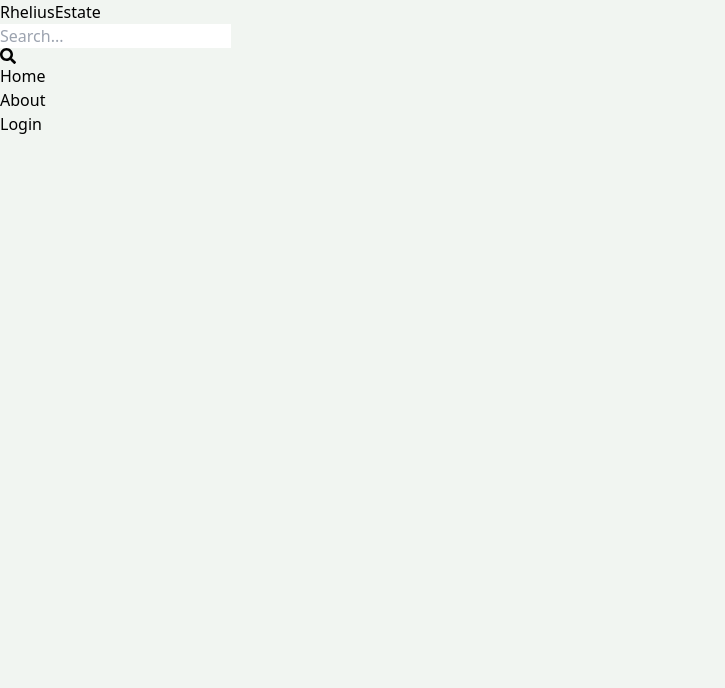
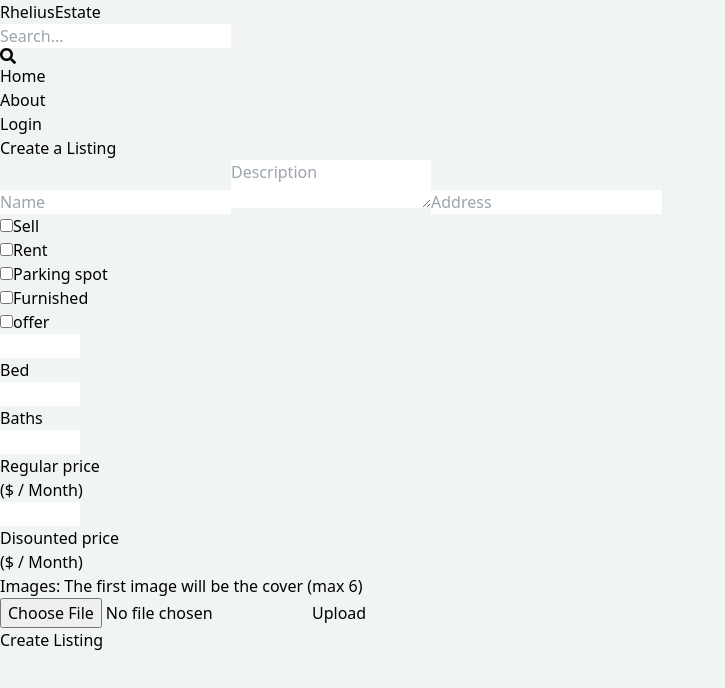
Before and after one commit to petprog/rhelius-estate, a React (Vite) app in the folder client/: page /create-listing in a window 1280 px wide. Shown: the top 688 px of the page, without its empty margins (0-725 px from the left). Built offline with nearby package versions, Linux system fonts and the light colour scheme; no server answers.

Commit message:
complete create listing page UI

```diff
--- a/client/src/App.jsx
+++ b/client/src/App.jsx
@@ -1,5 +1,13 @@
 import { BrowserRouter, Routes, Route } from "react-router-dom";
-import { Home, About, Login, Logout, Profile, SignUp } from "./pages";
+import {
+  Home,
+  About,
+  Login,
+  Logout,
+  Profile,
+  SignUp,
+  CreateListing,
+} from "./pages";
 import { Header, PrivateRoute } from "./components";
 
 export default function App() {
@@ -15,6 +23,7 @@ export default function App() {
         <Route element={<PrivateRoute />}>
           <Route path="/profile" element={<Profile />} />
         </Route>
+        <Route path="/create-listing" element={<CreateListing />} />
       </Routes>
     </BrowserRouter>
   );
--- /dev/null
+++ b/client/src/pages/CreateListing.jsx
@@ -0,0 +1,153 @@
+import { useState } from "react";
+
+export default function CreateListing() {
+  const [formData, setFormData] = useState({});
+  const [loading, setLoading] = useState(false);
+
+  const handleChange = (e) => {
+    setFormData({
+      ...formData,
+      [e.target.id]: e.target.value,
+    });
+  };
+  return (
+    <main className="p-3 mx-auto max-w-4xl">
+      <h1 className="text-3xl font-semibold text-center mt-4 mb-7">
+        Create a Listing
+      </h1>
+      <form className="flex flex-col sm:flex-row gap-7">
+        <div className="flex flex-col gap-4 sm:flex-1">
+          <input
+            type="text"
+            id="name"
+            placeholder="Name"
+            maxLength="62"
+            minLength="10"
+            className="border p-3 rounded-lg w-full  border-gray-300 outline-none focus:border-slate-700  focus:border-x-2 focus:border-y-2 "
+            onChange={handleChange}
+            required
+          />
+          <textarea
+            type="text"
+            id="description"
+            placeholder="Description"
+            className="border p-3 rounded-lg w-full  border-gray-300 outline-none focus:border-slate-700  focus:border-x-2 focus:border-y-2 "
+            onChange={handleChange}
+            required
+          />
+          <input
+            type="text"
+            id="address"
+            placeholder="Address"
+            className="border p-3 rounded-lg w-full  border-gray-300 outline-none focus:border-slate-700  focus:border-x-2 focus:border-y-2 "
+            onChange={handleChange}
+          />
+          <div className="flex gap-5 flex-wrap">
+            <div className="flex gap-2">
+              <input type="checkbox" id="sale" className="w-5" />
+              <span>Sell</span>
+            </div>
+
+            <div className="flex gap-2">
+              <input type="checkbox" id="rent" className="w-5" />
+              <span>Rent</span>
+            </div>
+
+            <div className="flex gap-2">
+              <input type="checkbox" id="parking" className="w-5" />
+              <span>Parking spot</span>
+            </div>
+
+            <div className="flex gap-2">
+              <input type="checkbox" id="furnished" className="w-5" />
+              <span>Furnished</span>
+            </div>
+
+            <div className="flex gap-2">
+              <input type="checkbox" id="offer" className="w-5" />
+              <span>offer</span>
+            </div>
+          </div>
+          <div className="flex gap-7 flex-wrap">
+            <div className="flex gap-2 items-center">
+              <input
+                type="number"
+                id="bedrooms"
+                min="1"
+                max="10"
+                className="p-2 border borderborder-gray-300 outline-none focus:border-slate-700  focus:border-x-2 focus:border-y-2 rounded-lg"
+                required
+              />
+              <p>Bed</p>
+            </div>
+
+            <div className="flex gap-2 items-center">
+              <input
+                type="number"
+                id="bathrooms"
+                min="1"
+                max="10"
+                className="p-2 border borderborder-gray-300 outline-none focus:border-slate-700  focus:border-x-2 focus:border-y-2 rounded-lg"
+                required
+              />
+              <p>Baths</p>
+            </div>
+            <div className="flex gap-2 items-center">
+              <input
+                type="number"
+                id="regularPrice"
+                min="1"
+                max="10"
+                className="p-2 border borderborder-gray-300 outline-none focus:border-slate-700  focus:border-x-2 focus:border-y-2 rounded-lg"
+                required
+              />
+              <div className="flex flex-col items-center">
+                <p>Regular price</p>
+                <span className="text-xs">($ / Month)</span>
+              </div>
+            </div>
+            <div className="flex gap-2 items-center">
+              <input
+                type="number"
+                id="disountPrice"
+                min="1"
+                max="10"
+                className="p-2 border border-gray-300 outline-none focus:border-slate-700  focus:border-x-2 focus:border-y-2 rounded-lg"
+                required
+              />
+              <div className="flex flex-col items-center">
+                <p>Disounted price</p>
+                <span className="text-xs">($ / Month)</span>
+              </div>
+            </div>
+          </div>
+        </div>
+        <div className="flex flex-col gap-4 sm:flex-1">
+          <p className="font-semibold">
+            Images:{" "}
+            <span className="font-normal text-gray-600">
+              The first image will be the cover (max 6)
+            </span>
+          </p>
+
+          <div className="flex justify-between items-center gap-4">
+            <input
+              className="border border-gray-300 bg-white p-3 rounded flex-1"
+              type="file"
+              id="file"
+            />
+            <button className="bg-transparent border border-green-500 uppercase text-green-500 rounded p-3 hover:shadow-lg disabled:opacity-80">
+              Upload
+            </button>
+          </div>
+          <button
+            disabled={loading}
+            className="bg-slate-700 text-white text-center p-3 rounded-lg uppercase hover:opacity-95 disabled:opacity-70"
+          >
+            {loading ? "Loading..." : "Create Listing"}
+          </button>
+        </div>
+      </form>
+    </main>
+  );
+}
--- a/client/src/pages/Profile.jsx
+++ b/client/src/pages/Profile.jsx
@@ -21,6 +21,7 @@ import {
   signOutFailure,
 } from "../redux/user/userSlice";
 import { toggleProfilePassword } from "../redux/password/passwordSlice";
+import { Link } from "react-router-dom";
 
 export default function Profile() {
   const { currentUser, loading, error, updateSuccess } = useSelector(
@@ -217,17 +218,19 @@ export default function Profile() {
         </div>
         <button
           disabled={loading}
-          className="bg-slate-700 text-white p-3 rounded-lg uppercase hover:opacity-95 disabled:opacity-70"
+          className="bg-slate-700 text-white text-center p-3 rounded-lg uppercase hover:opacity-95 disabled:opacity-70"
         >
           {loading ? "Loading..." : "Update"}
         </button>
+        <Link
+          disabled={loading}
+          className="bg-green-700  text-white text-center p-3 rounded-lg uppercase hover:opacity-95 disabled:opacity-70"
+          to="/create-listing"
+        >
+          Create Listing
+        </Link>
       </form>
-      <button
-        disabled={loading}
-        className="bg-green-700 w-full text-white p-3 rounded-lg uppercase hover:opacity-95 disabled:opacity-70 mt-5"
-      >
-        {loading ? "Loading..." : "Create Listing"}
-      </button>
+
       <div className="flex justify-between mt-3">
         <span
           onClick={handleDeleteAccount}
--- a/client/src/pages/index.js
+++ b/client/src/pages/index.js
@@ -4,5 +4,6 @@ import Login from "./Login";
 import Logout from "./Logout";
 import Profile from "./Profile";
 import SignUp from "./SignUp";
+import CreateListing from "./CreateListing";
 
-export { Home, About, Login, Logout, Profile, SignUp };
+export { Home, About, Login, Logout, Profile, SignUp, CreateListing };
```
